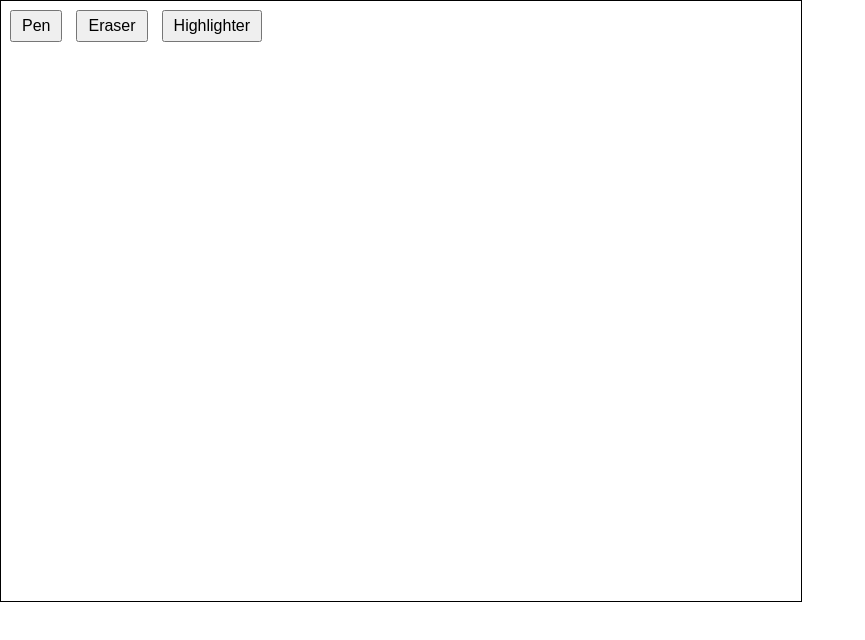
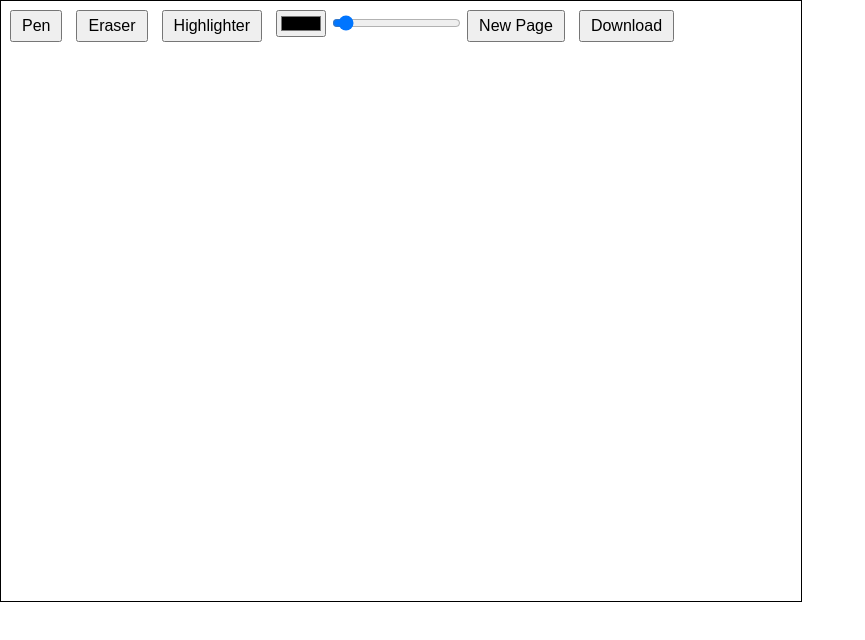
Before and after one commit to Pragni24/CBSEatEase, a plain HTML site: page whiteboard.html in a window 1280 px wide. Shown: the whole page, without its empty margins (0-865 px from the left). Drawn offline with Linux system fonts and the light colour scheme.

Commit message:
Update whiteboard.html

```diff
--- a/whiteboard.html
+++ b/whiteboard.html
@@ -10,6 +10,10 @@
         <button onclick="setTool('pen')">Pen</button>
         <button onclick="setTool('eraser')">Eraser</button>
         <button onclick="setTool('highlighter')">Highlighter</button>
+        <input type="color" id="colorPicker" onchange="setColor()">
+        <input type="range" id="sizePicker" min="1" max="20" value="2" onchange="setSize()">
+        <button onclick="clearCanvas()">New Page</button>
+        <button onclick="downloadCanvas()">Download</button>
     </div>
     <script src="whiteboard.js"></script>
 </body>
```
